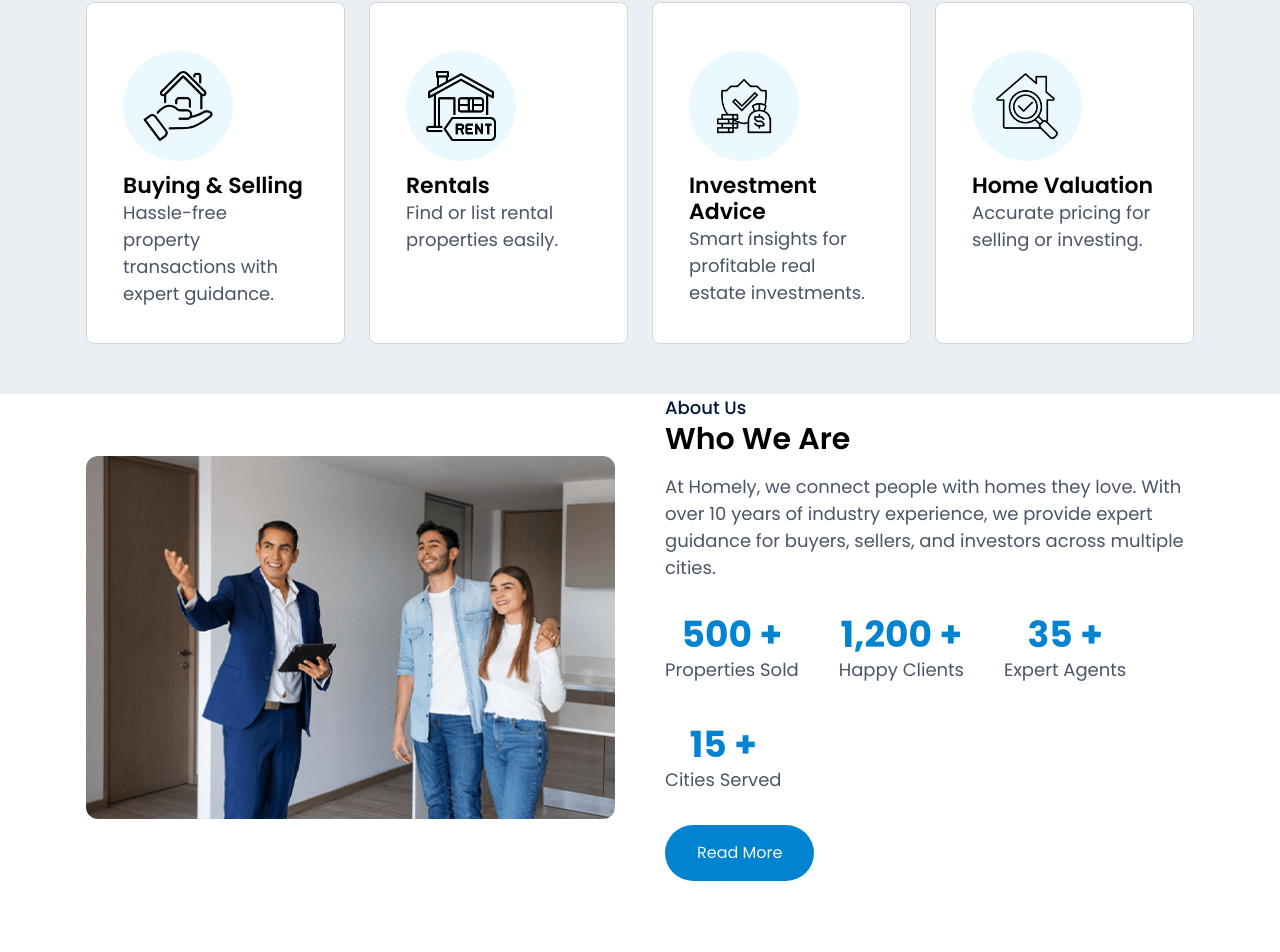
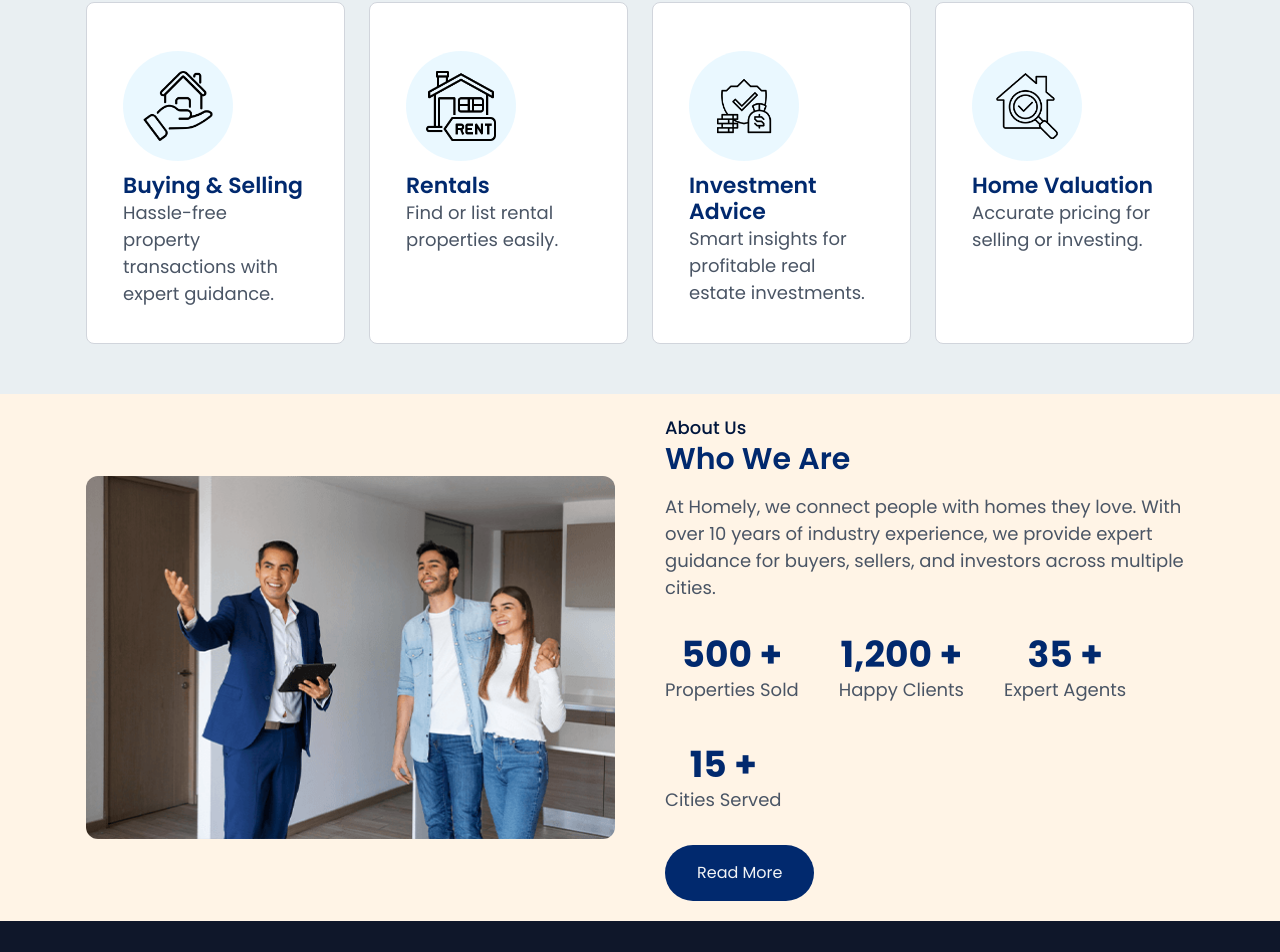
Before and after one commit to Blu-dev24/Real-Estate-Project, a React (Vite) app: page / in a window 1280 px wide. Shown: the part 1836-2788 px from the top of the page. Built offline with nearby package versions, Linux system fonts and the light colour scheme.

Commit message:
ui changes over various components

```diff
--- a/src/components/About.jsx
+++ b/src/components/About.jsx
@@ -10,12 +10,13 @@ const About = () => {
         threshold:0.3 // starts when 30% of the component is visible
     })
     return (
-        <section className='' id='about'>
-            <div className="container grid gap-[50px] md:items-center md:grid-cols-2">
+        <section className='bg-[#FFF4E6]
+ 'id='about'>
+            <div className="container grid gap-[50px] md:items-center md:grid-cols-2 p-5">
                 {/* content */}
                 <div className="md:order-1">
                     <p className="subtitle">About Us</p>
-                    <h2>Who We Are</h2>
+                    <h2 className='text-[#01296e]'>Who We Are</h2>
                     <p className='mt-4 mb-8'>
                         At Homely, we connect people with homes they love. With over 10 years of industry experience, we provide expert guidance for buyers, sellers, and investors across multiple cities.
                     </p>
@@ -24,12 +25,12 @@ const About = () => {
                     <div className='flex flex-wrap items-center justify-center gap-5 md:gap-10 text-center md:justify-start' ref={ref}>
                         {
                             stats.map(stat => (<div key={stat.id}>
-                                <h3 className='text-3xl md:text-4xl font-bold text-sky-600'>{inView && <CountUp end={stat.value} duration={2}/>} + </h3>
+                                <h3 className='text-3xl md:text-4xl font-bold text-[#01296e]'>{inView && <CountUp end={stat.value} duration={2}/>} + </h3>
                                 <p>{stat.label}</p>
                             </div>))
                         }
                     </div>
-                    <Button label='Read More' className='secondary-btn mt-8'>Read More</Button>
+                    <Button label='Read More' className='secondary-btn mt-8 bg-[#01296e]'>Read More</Button>
                 </div>
                 {/*banner*/}
                 <figure>
--- a/src/components/Hero.jsx
+++ b/src/components/Hero.jsx
@@ -3,14 +3,14 @@ import Button from './Button'
 
 const Hero = () => {
     return (
-        <section className='py-10 bg-[url(/images/hero-banner.png)] bg-cover bg-no-repeat bg-[center_10%] sm:bg-[55%_10%] md:bg-center min-h-screen lg:min-h-[860px] flex items-center' id='home'>
+        <section className='py-10 bg-[url(/images/hero-banner.png)] bg-cover bg-no-repeat bg-[center_10%] sm:bg-[55%_10%] md:bg-center min-h-screen lg:min-h-[860px] flex items-center' id='home' >
 
 
 
             <div className="container text-gray-50">
                 <h1 className='text-4xl sm:text-5xl md:text-6xl lg:text-[64px]'>Find the <br /> Property That <br /> Feels Like Home.</h1>
                 {/* <p className="text-gray-200 max-w-[440px] pt-4 pb-8">From cozy apartments to spacious family homes, we’ll help you find the one that fits your lifestyle.</p> */}
-                <Button label='Search Property' className="primary-btn mt-20" />
+                <Button label='Search Property' className="px-8 py-4 mt-30 rounded-full text-white font-semibold bg-white/10 backdrop-blur-md border border-white/30 hover:bg-white/20 transition-all duration-300 shadow-lg hover:scale-105" />
             </div>
         </section>
     )
--- a/src/components/Services.jsx
+++ b/src/components/Services.jsx
@@ -14,11 +14,11 @@ const Services = () => {
           {ServicesCardItem.map(item => (
 
             // card
-            <div className="border border-gray-300 p-9 rounded-lg bg-white hover:border-sky-400 transition" key={item.id}>
+            <div className="border border-gray-300 p-9 rounded-lg bg-white hover:border-[#01296e] transition" key={item.id}>
               <div className='bg-sky-200/30 max-w-max p-5 rounded-full font-bold my-3'>
                 <img src={item.icon} alt={item.title} width={70} height={70} />
               </div>
-              <h4 className='text-[22px]'>{item.title}</h4>
+              <h4 className='text-[22px] text-[#01296e]'>{item.title}</h4>
               <p>{item.text}</p>
             </div>
 
--- a/src/components/Team.jsx
+++ b/src/components/Team.jsx
@@ -5,27 +5,27 @@ import Button from './Button'
 
 const Team = () => {
     return (
-    <section className="py-[90px] md:py-[150px]">
+        <section className="py-[90px] md:py-[150px] bg-[#0F172A]">
             <div className="container">
-            <p className="subtitle">Out Team</p>
-            <h2>Meet Our Team</h2>
+                <p className=" text-gray-300">Our Team</p>
+                <h2 className='text-white'>Meet Our Team</h2>
 
                 <div className='grid gap-16 mt-10 sm:grid-cols-2 lg:grid-cols-4'>
                     {teams.map(member => (
                         <div className="relative" key={member.id}>
                             {/* image */}
-                        <div>
-                            <img src={member.img} alt={member.name} className='w-full h-full object-cover'/>
+                            <div className=''>
+                                <img src={member.img} alt={member.name} className='w-full h-full object-cover rounded-xl' />
                             </div>
 
-                        <div className='absolute -bottom-10 border bg-white border-gray-300 p-4 rounded-lg left-1/2 -translate-x-1/2 w-[80%] text-center'>
-                            <h4 className='text-lg text-sky-700'>{member.name}</h4>
+                            <div className='absolute -bottom-10 border bg-[#FFF4E6] border-[#01296e] p-4 rounded-lg left-1/2 -translate-x-1/2 w-[80%] text-center shadow-lg'>
+                                <h4 className='text-lg text-[#01296e]'>{member.name}</h4>
                                 <p>{member.role}</p>
                             </div>
                         </div>
                     ))}
                 </div>
-            <Button label='View More' className="secondary-btn ml-auto block mt-20 rounded-md"/>
+                <Button label='View More' className="secondary-btn ml-auto block mt-20 rounded-md bg-[#ebe9da] text-[#01296e] " />
             </div>
         </section>
     )
--- a/src/components/Testimonials.jsx
+++ b/src/components/Testimonials.jsx
@@ -10,10 +10,10 @@ import 'swiper/css/navigation'
 
 const Testimonials = () => {
     return (
-        <section className='py-[90px] md:pd-[150px] bg-natural-200/60'>
+        <section className='py-[90px] md:pd-[150px] bg-[#FFF8ED]'>
             <div className='container'>
                 <p className="subtitle">Testimonials</p>
-                <h2>What our clients say</h2>
+                <h2 className='text-[#01296e]'>What our clients say</h2>
 
                 {/* card wrapper*/}
                 <Swiper
@@ -34,7 +34,6 @@ const Testimonials = () => {
                     }}
                 >
                     {testimonialItems.map(item => (
-                        // card swiper slide
                         <SwiperSlide className="bg-whtie p-6 rounded-xl mb-16" key={item.id}>
                             <div>
                                 <div className="flex text-yellow-500 gap-1 items-center text-xl">
@@ -44,7 +43,7 @@ const Testimonials = () => {
                                     <RiStarFill />
                                     <RiStarFill />
                                 </div>
-                                <p className='mt-2 mb-4'> Lorem ipsum dolor sit amet consectetur adipisicing elit. Fuga illo numquam consequatur natus architecto laudantium sapiente ab laboriosam sed eligendi!</p>
+                                <p className='mt-2 mb-4'>“Homely made our home-buying journey smooth and stress-free. Their team explained every step clearly and helped us find the perfect place within our budget.”</p>
                                 <div className='flex items-center gap-4'>
                                     <img src={item.img} alt={item.name} width={40} height={40} className='rounded-full aspect-square' />
                                     <div>
@@ -56,12 +55,6 @@ const Testimonials = () => {
                         </SwiperSlide>
                     ))}
                 </Swiper>
-
-                {/* Navigation Buttons */}
-                <div className="flex justify-center items-center mt-12 gap-6 max-md:hidden">
-                    <button className='bg-sky-500 text-white rounded-full flex items-center justify-center hover:bg-sky-700 transition-colors h-12 w-12 prev-btn'><RiArrowLeftSLine /></button>
-                    <button className='bg-sky-500 text-white rounded-full flex items-center justify-center hover:bg-sky-700 transition-colors h-12 w-12 next-btn'><RiArrowRightSLine /></button>
-                </div>
             </div>
         </section>
     )
```
Lines whose indentation alone changed are shown as unchanged.
